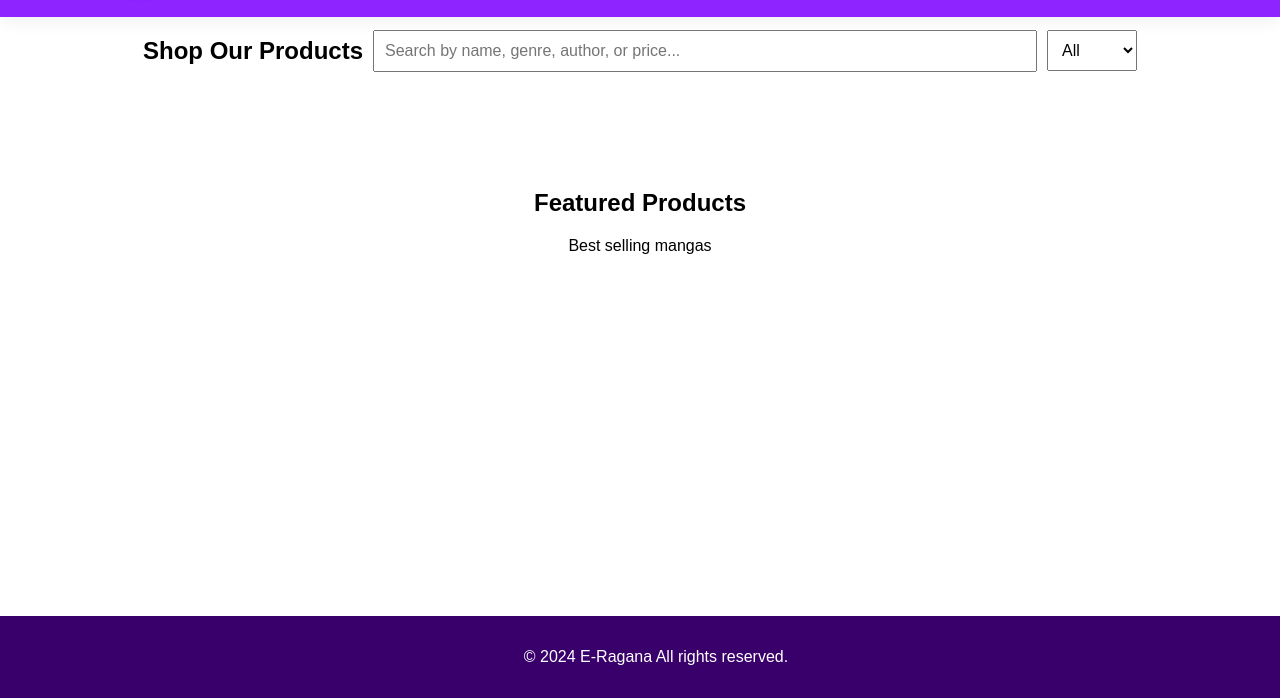
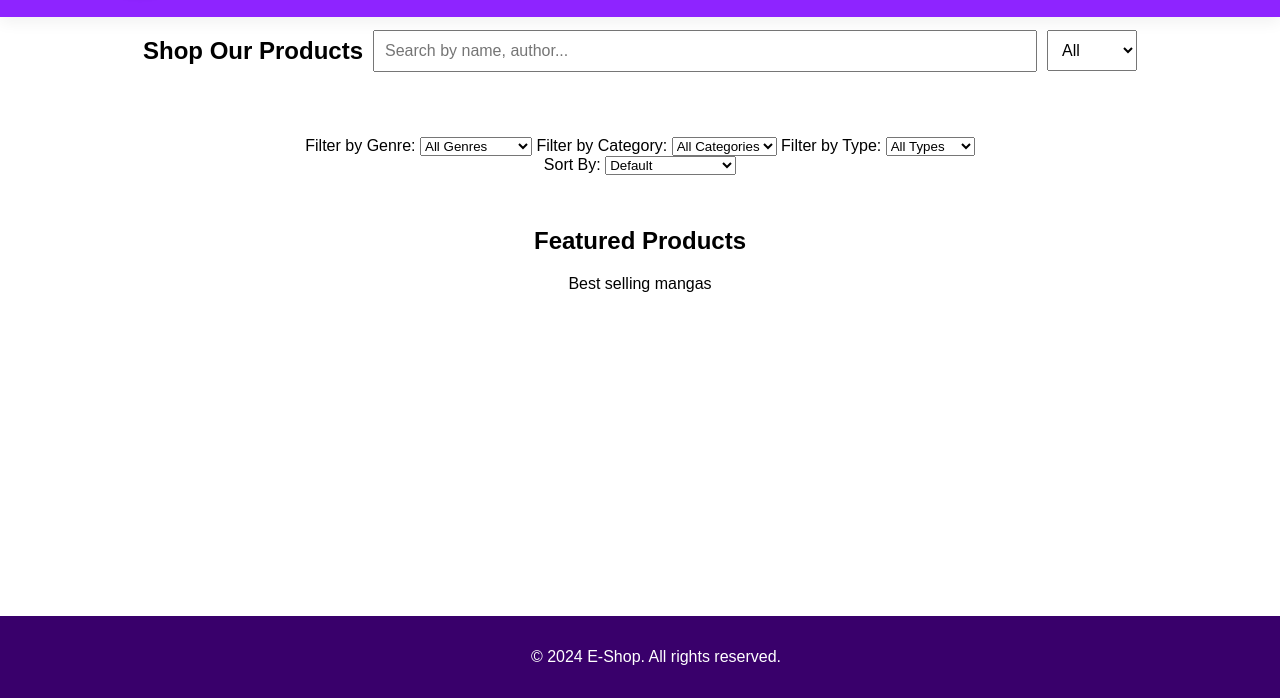
Before and after one commit to leinapr/SE_Project, a website: page public/shop.html in a window 1280 px wide. Shown: the part 102-800 px from the top of the page. Drawn offline with Linux system fonts and the light colour scheme; no server answers.

Commit message:
Update shop.html

```diff
--- a/public/shop.html
+++ b/public/shop.html
@@ -4,7 +4,7 @@
     <meta charset="UTF-8">
     <meta http-equiv="X-UA-Compatible" content="IE=edge">
     <meta name="viewport" content="width=device-width, initial-scale=1.0">
-    <title>Home - E-commerce Website</title>
+    <title>Shop - E-commerce Website</title>
     <link rel="stylesheet" href="css/style.css">
     <link href="https://cdnjs.cloudflare.com/ajax/libs/font-awesome/5.15.4/css/all.min.css" rel="stylesheet">
 </head>
@@ -26,21 +26,77 @@
     <!-- Shop Section -->
     <section id="search-bar">
         <h1>Shop Our Products</h1>
-        <input type="text" id="search-input" placeholder="Search by name, genre, author, or price..." />
+        <input type="text" id="search-input" placeholder="Search by name, author..." />
         <select id="filter-criteria">
             <option value="all">All</option>
             <option value="name">Name</option>
-            <option value="genre">Genre</option>
             <option value="author">Author</option>
-            <option value="price">Price</option>
         </select>
+
+
     </section>
 
     <section class="shop">
+        <div class="controls">
+            <label for="filter-genre">Filter by Genre:</label>
+            <select id="filter-genre">
+                <option value="all">All Genres</option>
+                <option value="action">Action</option>
+                <option value="adventure">Adventure</option>
+                <option value="avant garde">Avant Garde</option>
+                <option value="award winning">Award Winning</option>
+                <option value="comedy">Comedy</option>
+                <option value="drama">Drama</option>
+                <option value="fantasy">Fantasy</option>
+                <option value="gourmet">Gourmet</option>
+                <option value="horror">Horror</option>
+                <option value="mystery">Mystery</option>
+                <option value="romance">Romance</option>
+                <option value="sci-fi">Sci-Fi</option>
+                <option value="slice of life">Slice of Life</option>
+                <option value="sports">Sports</option>
+                <option value="supernatural">Supernatural</option>
+                <option value="suspense">Suspense</option>
+            </select>
+
+            <label for="filter-category">Filter by Category:</label>
+            <select id="filter-category">
+                <option value="all">All Categories</option>
+                <option value="seinen">Seinen</option>
+                <option value="shounen">Shounen</option>
+                <option value="shoujo">Shoujo</option>
+                <option value="josei">Josei</option>
+                <option value="kids">Kids</option>
+            </select>
+
+            <label for="filter-type">Filter by Type:</label>
+            <select id="filter-type">
+                <option value="all">All Types</option>
+                <option value="manga">Manga</option>
+                <option value="manhwa">Manhwa</option>
+                <option value="webtoon">Webtoon</option>
+                <option value="novel">Novel</option>
+                <option value="light_novel">Light Novel</option>
+                <option value="one_shot">One shot</option>
+            </select>
+        </div>
+
+        <div class="controls">
+            <label for="sort-by">Sort By:</label>
+            <select id="sort-by">
+                <option value="default">Default</option>
+                <option value="name">Alphabetical</option>
+                <option value="price-asc">Price: Low to High</option>
+                <option value="price-desc">Price: High to Low</option>
+                <option value="score">Score</option>
+            </select>
+        </div>
+
         <div class="product-list">
             <!-- Product items will be dynamically added here -->
         </div>
     </section>
+
     <section id="product">
         <h2>Featured Products</h2>
         <p>Best selling mangas</p>
@@ -49,7 +105,7 @@
 
     <!-- Footer -->
     <footer>
-        <p>&copy; 2024 E-Ragana All rights reserved.</p>
+        <p>&copy; 2024 E-Shop. All rights reserved.</p>
     </footer>
     <script src="js/script.js"></script>
 </body>
```
